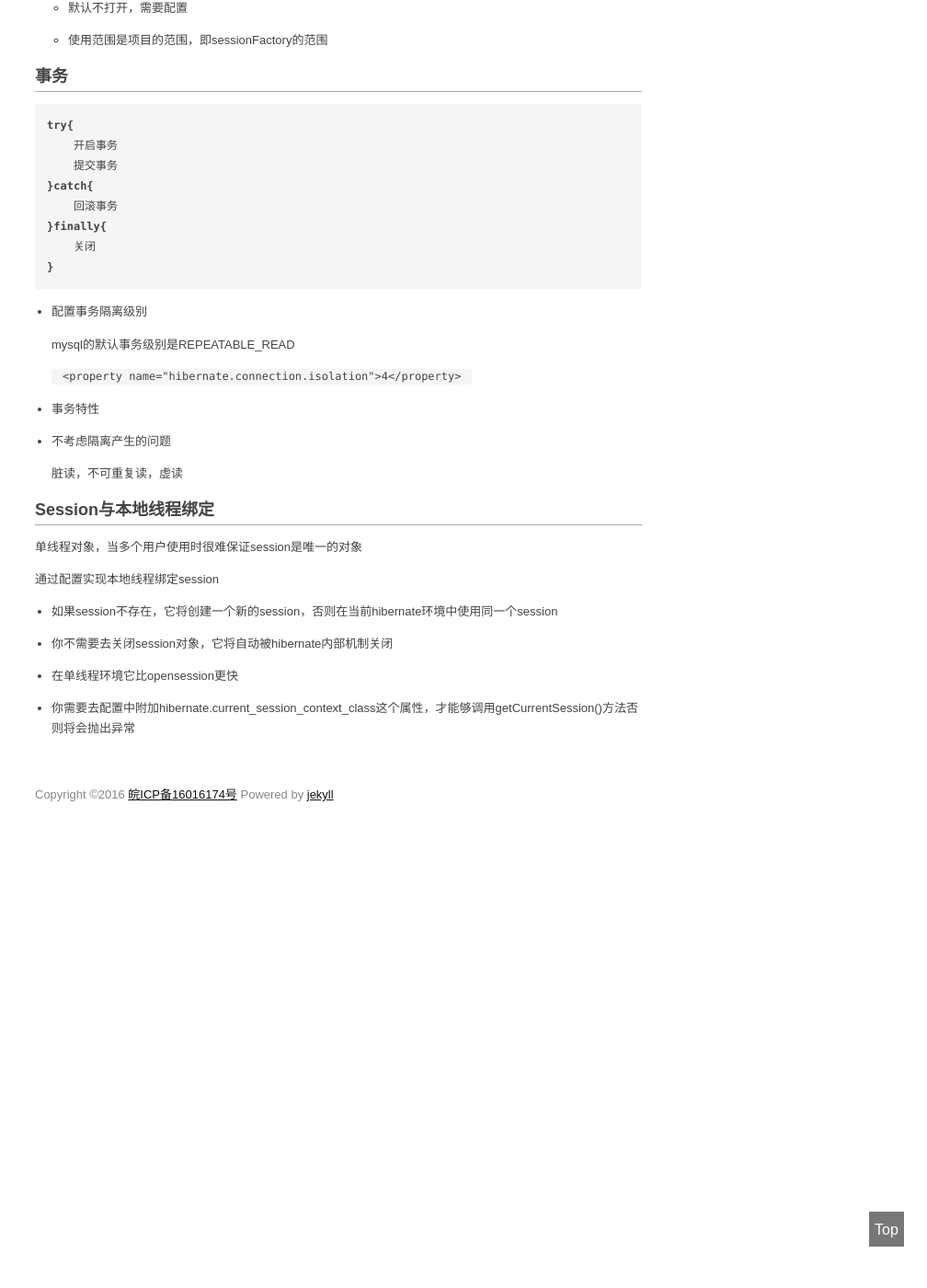
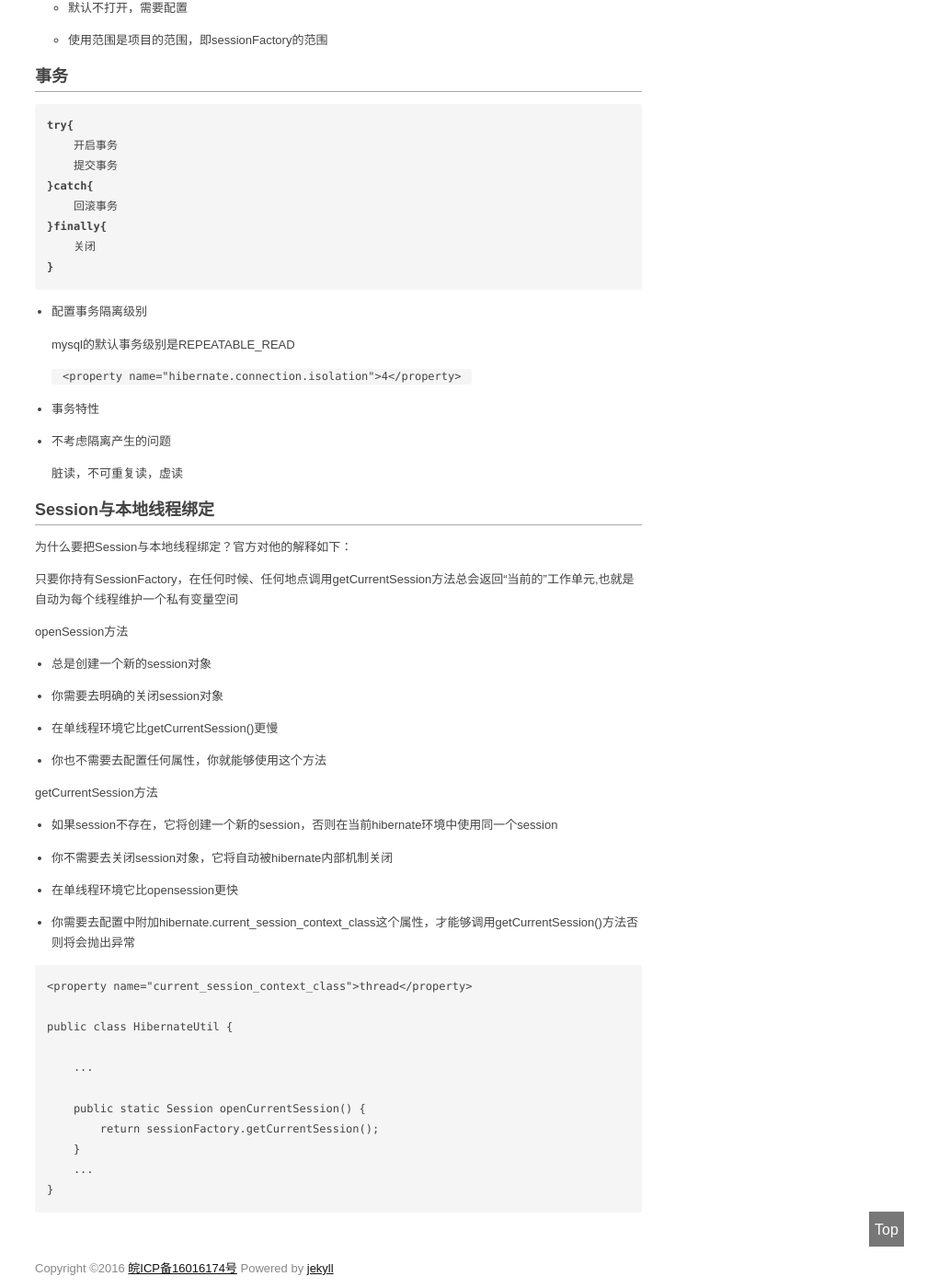
Before and after one commit to TMaize/tmaize-blog, a Jekyll site: the page built from _posts/2017-04-06-hibernate学习笔记02-实体类-主键-缓存-事务-session绑定.md, in a window 1280 px wide and 1400 px high, scrolled down 2456 px. Shown: the whole window at 92% size, without its empty margins (272-1280 px from the left). Built offline with Jekyll 4.4.1, drawn with Linux system fonts in a browser that asks for light colours.

Commit message:
添加文章

````diff
--- a/_posts/2017-04-06-hibernate学习笔记02-实体类-主键-缓存-事务-session绑定.md
+++ b/_posts/2017-04-06-hibernate学习笔记02-实体类-主键-缓存-事务-session绑定.md
@@ -131,9 +131,21 @@ try{
 
 # Session与本地线程绑定
 
-单线程对象，当多个用户使用时很难保证session是唯一的对象
+为什么要把Session与本地线程绑定？官方对他的解释如下：
 
-通过配置实现本地线程绑定session
+只要你持有SessionFactory，在任何时候、任何地点调用getCurrentSession方法总会返回“当前的”工作单元,也就是自动为每个线程维护一个私有变量空间
+
+openSession方法
+
++ 总是创建一个新的session对象
+
++ 你需要去明确的关闭session对象
+
++ 在单线程环境它比getCurrentSession()更慢
+
++ 你也不需要去配置任何属性，你就能够使用这个方法
+
+getCurrentSession方法
 
 + 如果session不存在，它将创建一个新的session，否则在当前hibernate环境中使用同一个session
 
@@ -142,3 +154,17 @@ try{
 + 在单线程环境它比opensession更快
 
 + 你需要去配置中附加hibernate.current_session_context_class这个属性，才能够调用getCurrentSession()方法否则将会抛出异常
+
+```
+<property name="current_session_context_class">thread</property>
+
+public class HibernateUtil {
+
+    ...
+
+    public static Session openCurrentSession() {
+        return sessionFactory.getCurrentSession();
+    }
+    ...
+}
+```
````
